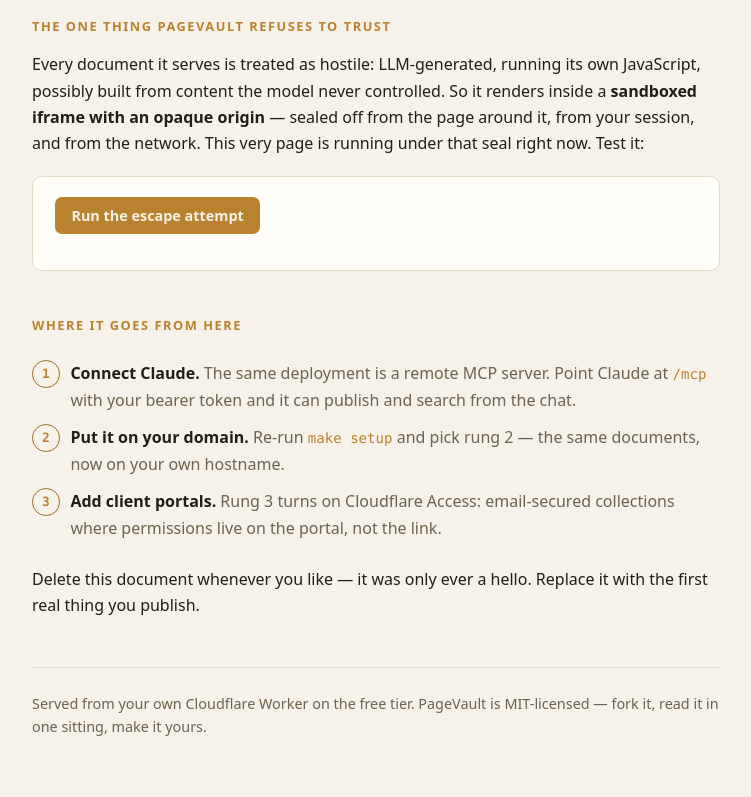
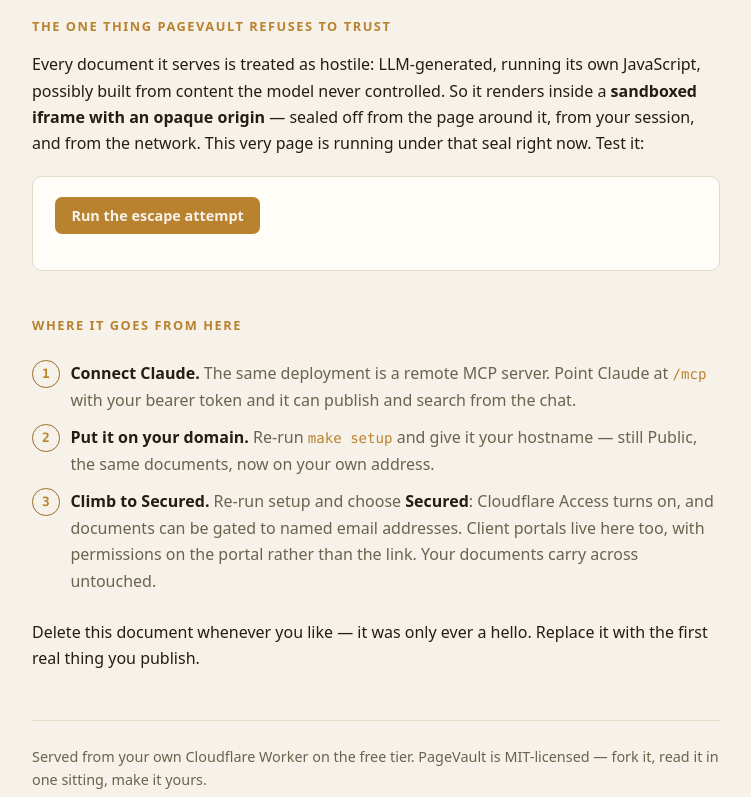
Before and after one commit to danjamk/pagevault, a website: page examples/welcome.html in a window 1280 px wide. Shown: the part 445-1242 px from the top of the page, without its empty margins (264-1015 px from the left). Drawn offline with Linux system fonts and the light colour scheme.

Commit message:
docs: retire the last Tier-0 and rung wording a reader can see
ADR-018 replaced the numbered tiers with Public and Secured, and rung
survived only as an implementation detail in .pagevault.json. Two places
still said the retired words out loud.

connect-mcp.md called the bearer path a "Tier-0 fallback" and gave a whole
section that heading. Nobody reading it has a Tier-0 anything — they have a
Public deployment, and the reason the bearer is the fallback there is worth
stating rather than encoding in a number: no Cloudflare Access means OAuth
has no identity provider to send you to, so the connector's discovery finds
nothing.

welcome.html mattered more. It is the document `verify` publishes, so it is
the first thing a new operator opens after installing — and it told them to
"pick rung 2" and that "rung 3 turns on Cloudflare Access", vocabulary the
`init` they had just run does not use.

Left alone deliberately: --rung 1|2|3 in cli-reference.md is a real
escape-hatch flag ADR-018 keeps for non-interactive use, and a command
reference documents flags that exist.

```diff
--- a/examples/welcome.html
+++ b/examples/welcome.html
@@ -116,10 +116,11 @@
   <ul class="steps">
     <li><b>Connect Claude.</b> The same deployment is a remote MCP server. Point Claude at
       <code>/mcp</code> with your bearer token and it can publish and search from the chat.</li>
-    <li><b>Put it on your domain.</b> Re-run <code>make setup</code> and pick rung 2 — the same
-      documents, now on your own hostname.</li>
-    <li><b>Add client portals.</b> Rung 3 turns on Cloudflare Access: email-secured collections
-      where permissions live on the portal, not the link.</li>
+    <li><b>Put it on your domain.</b> Re-run <code>make setup</code> and give it your hostname —
+      still Public, the same documents, now on your own address.</li>
+    <li><b>Climb to Secured.</b> Re-run setup and choose <b>Secured</b>: Cloudflare Access turns on,
+      and documents can be gated to named email addresses. Client portals live here too, with
+      permissions on the portal rather than the link. Your documents carry across untouched.</li>
   </ul>
 
   <p>Delete this document whenever you like — it was only ever a hello. Replace it with the first
```
Also changed, not shown: docs/setup/connect-mcp.md (+7 -6 lines).
